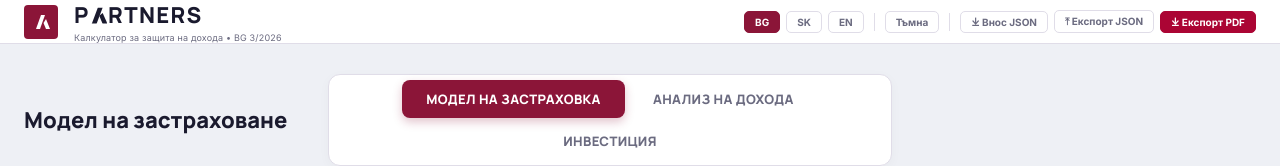
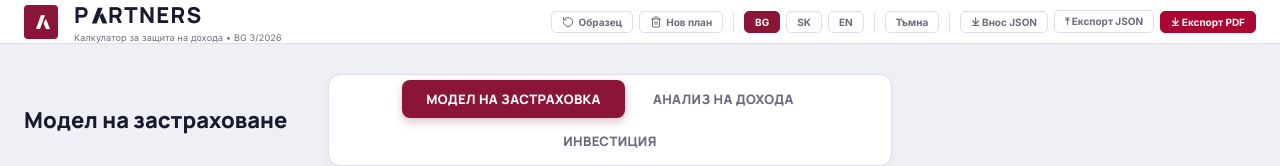
Before and after one commit to petermatovic/BG-securing-income, a React (Vite) app: page / in a window 1280 px wide. Shown: the top 166 px of the page. Built offline with nearby package versions, Linux system fonts and the light colour scheme.

Commit message:
Feat: Add sample calculation and new plan reset buttons

```diff
--- a/src/App.jsx
+++ b/src/App.jsx
@@ -248,7 +248,9 @@ var I={
   exportPDF: {sk:"Export PDF", en:"Export PDF", bg:"\u0415\u043a\u0441\u043f\u043e\u0440\u0442 PDF"},
   date: {sk:"D\u00e1tum", en:"Date", bg:"\u0414\u0430\u0442\u0430"},
   export: {sk:"Export JSON", en:"Export JSON", bg:"\u0415\u043a\u0441\u043f\u043e\u0440\u0442 JSON"},
-  import: {sk:"Import JSON", en:"Import JSON", bg:"\u0412\u043d\u043e\u0441 JSON"}
+  import: {sk:"Import JSON", en:"Import JSON", bg:"\u0412\u043d\u043e\u0441 JSON"},
+  vzorova: {sk:"Vzorov\u00e1", en:"Sample", bg:"\u041e\u0431\u0440\u0430\u0437\u0435\u0446"},
+  novyPlan: {sk:"Nov\u00fd pl\u00e1n", en:"New Plan", bg:"\u041d\u043e\u0432 \u043f\u043b\u0430\u043d"}
 };
 var GLang = "bg";
 function t(k,l){return(I[k]&&I[k][l||GLang])||I[k].sk||k;}
@@ -462,6 +464,30 @@ export default function App(){
     e.target.value = null;
   }
 
+  function handleSamplePlan() {
+    sBr(2550); sNe(2000); sAge(25); sIy(8); sPy(4); sPyr(20);
+    sSt("SINGLE"); sRk(1); sLoan(0); sDur(30);
+    sCg(true); sCgDD(true); sCgS(241000); sCgD(30);
+    sUl(true); sUlM(25); sUlDS(4000); sUlDur(30);
+    sCp("Silver plan"); sCDiD(30);
+    sADS(0); sADDur(30); sPDS(20000); sPDDur(30);
+    sCiS(0); sCiDur(5); sHS(0); sSS(0); sFS(0);
+    sTelOn(true); sWavOn(false); sPiReal(93);
+    setClientName(""); setAdvisorName("");
+  }
+
+  function handleNewPlan() {
+    sBr(0); sNe(0); sAge(25); sIy(8); sPy(4); sPyr(20);
+    sSt("SINGLE"); sRk(1); sLoan(0); sDur(30);
+    sCg(false); sCgDD(false); sCgS(0); sCgD(30);
+    sUl(false); sUlM(0); sUlDS(0); sUlDur(30);
+    sCp("not included"); sCDiD(30);
+    sADS(0); sADDur(30); sPDS(0); sPDDur(30);
+    sCiS(0); sCiDur(5); sHS(0); sSS(0); sFS(0);
+    sTelOn(false); sWavOn(false); sPiReal(0);
+    setClientName(""); setAdvisorName("");
+  }
+
   var _embO=_(""),embO=_embO[0],sEmbO=_embO[1];
   var _showRD=_(false),showRD=_showRD[0],sShowRD=_showRD[1];
 
@@ -548,6 +574,15 @@ export default function App(){
           </div>
 
           <div className="no-print header-controls" style={{display:"flex",alignItems:"center",gap:6}}>
+            <button className="lang-btn" onClick={handleSamplePlan} style={{...btnS(false), display: "flex", alignItems: "center", gap: 4}}>
+              <svg width="12" height="12" viewBox="0 0 24 24" fill="none" stroke="currentColor" strokeWidth="2" strokeLinecap="round" strokeLinejoin="round"><path d="M3 12a9 9 0 1 0 9-9 9.75 9.75 0 0 0-6.74 2.74L3 8" /><path d="M3 3v5h5" /></svg>
+              {tx("vzorova")}
+            </button>
+            <button className="lang-btn" onClick={handleNewPlan} style={{...btnS(false), display: "flex", alignItems: "center", gap: 4}}>
+              <svg width="12" height="12" viewBox="0 0 24 24" fill="none" stroke="currentColor" strokeWidth="2" strokeLinecap="round" strokeLinejoin="round"><path d="M3 6h18M19 6v14a2 2 0 0 1-2 2H7a2 2 0 0 1-2-2V6m3 0V4a2 2 0 0 1 2-2h4a2 2 0 0 1 2 2v2M10 11v6M14 11v6"/></svg>
+              {tx("novyPlan")}
+            </button>
+            <div style={{width:1,height:18,background:T.border,margin:"0 4px"}}></div>
             {["bg","sk","en"].map(function(lg){return <button key={lg} className="lang-btn" onClick={function(){setLang(lg);}} style={btnS(lang===lg)}>{lg.toUpperCase()}</button>;})}
             <div style={{width:1,height:18,background:T.border,margin:"0 4px"}}></div>
             <button className="lang-btn" onClick={function(){setDark(!dark);}} style={btnS(false)}>{dark?tx("light"):tx("dark")}</button>
```
